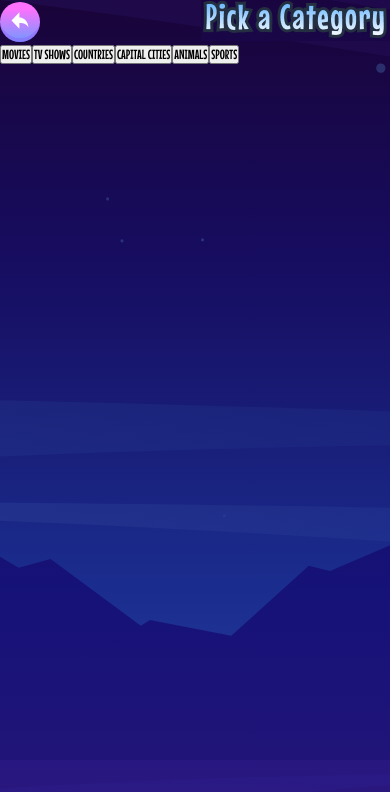
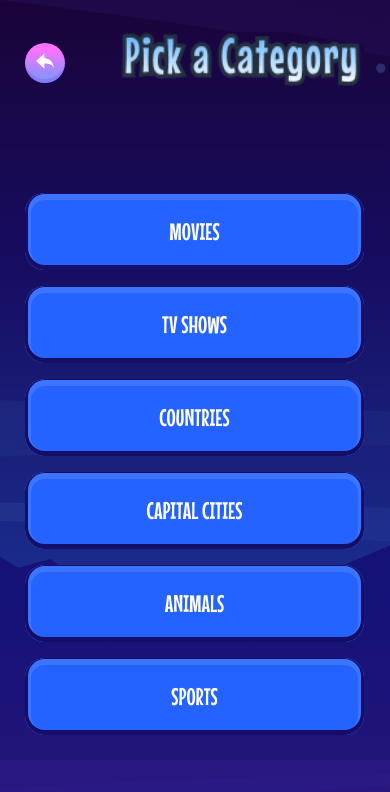
Before and after one commit to wallas938/hangman-ang, an Angular app: page /choose-category in a window 390 px wide. Shown: the top 792 px of the page. Built offline with nearby package versions, Linux system fonts and the light colour scheme.

Commit message:
category mobile screen finish

```diff
--- a/src/app/categories/categories.component.html
+++ b/src/app/categories/categories.component.html
@@ -3,10 +3,12 @@
     <div class="top">
       <app-header [value]="categoryTitles"></app-header>
     </div>
-    <div class="rules">
+    <ul class="categories">
       @for (name of categoryNames; track name) {
-        <button [routerLink]="['/game', {cat: name}]">{{name}}</button>
+        <li class="categories__category">
+          <button [routerLink]="['/game', {cat: name}]">{{ name }}</button>
+        </li>
       }
-    </div>
+    </ul>
   </div>
 </div>
--- a/src/app/categories/categories.component.scss
+++ b/src/app/categories/categories.component.scss
@@ -0,0 +1,39 @@
+@import "sass/breakpoints";
+@import "sass/mixins";
+@import "sass/colors";
+@import "sass/helpers/functions";
+@import "sass/layout/index";
+@import "sass/typography";
+
+
+.root {
+  padding: toRem(32, 16) toRem(26, 16) 0 toRem(25, 16);
+
+  .container {
+    max-width: toRem(576, 16);
+    margin: 0 auto;
+    .categories {
+      padding-top: toRem(100, 16);
+      display: flex;
+      flex-direction: column;
+      row-gap: toRem(16, 16);
+      align-items: center;
+
+      &__category {
+        width: 100%;
+      }
+
+      &__category > button {
+        width: 100%;
+        min-width: toRem(324, 16);
+        height: toRem(77, 16);
+        border-radius: toRem(20, 16);
+        border: none;
+        background: var(--Blue, $Blue);
+        box-shadow: 0px -2px 0px 3px #140E66 inset, 0px 1px 0px 6px #3C74FF inset;
+        color: $White;
+        font-size: toRem(24, 16);
+      }
+    }
+  }
+}
--- a/src/app/categories/categories.component.ts
+++ b/src/app/categories/categories.component.ts
@@ -27,22 +27,22 @@ export class CategoriesComponent {
     mobile_title: {
       src: "assets/images/category-title_m.png",
       sizes: {
-        width: "245px",
-        height: "58px"
+        width: "245",
+        height: "58"
       }
     },
     tablet_title: {
       src: "assets/images/category-title_t.png",
       sizes: {
-        width: "451px",
-        height: "125px"
+        width: "451",
+        height: "125"
       }
     },
     desktop_title: {
       src: "assets/images/category-title_d.png",
       sizes: {
-        width: "590px",
-        height: "163px"
+        width: "590",
+        height: "163"
       }
     },
   }
--- a/src/app/directives/title-sizes.directive.ts
+++ b/src/app/directives/title-sizes.directive.ts
@@ -1,19 +1,22 @@
-import {Directive, ElementRef, Input} from '@angular/core';
+import { AfterContentInit, AfterViewInit, Directive, ElementRef, HostBinding, Input, OnInit, Renderer2 } from '@angular/core';
 
 @Directive({
   selector: '[appTitleSizes]',
-  standalone: true
+  standalone: true,
 })
-export class TitleSizesDirective {
+export class TitleSizesDirective implements OnInit {
   @Input()
-  sizes: { width: string, height: string } = {
+  dimensions: { width: string, height: string } = {
     width: '',
     height: ''
   }
-  @Input() appTitleSizes!: { width: string; height: string };
-  constructor(private el: ElementRef) {
-    this.el.nativeElement.style.width = this.sizes.width;
-    this.el.nativeElement.style.height = this.sizes.height;
+
+  constructor(private renderer: Renderer2, private el: ElementRef) {
+  }
+  ngOnInit(): void {
+    this.renderer.setStyle(this.el.nativeElement, "width", this.dimensions.width);
+    this.renderer.setStyle(this.el.nativeElement, "height", this.dimensions.height);
+    console.log(this.dimensions)
   }
 
 }
--- a/src/app/howtoplay/howtoplay.component.ts
+++ b/src/app/howtoplay/howtoplay.component.ts
@@ -6,8 +6,8 @@ import {HeaderComponent, TitleImageSources} from "../layout/header/header.compon
 interface CardContent {
   number: string;
   rule: string;
-  description: string
-}
+  description: string;
+};
 
 @Component({
   selector: 'app-howtoplay',
@@ -42,22 +42,22 @@ export class HowtoplayComponent {
     mobile_title: {
       src: "assets/images/howtoplay_m.png",
       sizes: {
-        width: "185px",
-        height: "58px"
+        width: "185",
+        height: "58"
       }
     },
     tablet_title: {
       src: "assets/images/howtoplay_t.png",
       sizes: {
-        width: "343px",
-        height: "125px"
+        width: "343",
+        height: "125"
       }
     },
     desktop_title: {
       src: "assets/images/howtoplay_d.png",
       sizes: {
-        width: "448px",
-        height: "163px"
+        width: "448",
+        height: "163"
       }
     },
   }
--- a/src/app/layout/header/header.component.html
+++ b/src/app/layout/header/header.component.html
@@ -12,25 +12,22 @@
         <source media="(min-width: 1440px)" srcset="assets/images/icon-back.svg" height="38" width="41">
 
         <!-- Balise img pour les appareils ne prenant pas en charge la balise picture ou les requêtes media -->
-        <img src="fallback_image.jpg" alt="Description de l'image">
+        <img src="assets/images/icon-back.svg" alt="Description de l'image">
       </picture>
     </button>
-    <p class="title">
       <picture>
-        <!-- Source pour les appareils avec une largeur d'écran inférieure à 375 pixels -->
-        <source media="(max-width: 767px)"
-                [srcset]="value.mobile_title.src"
-                [appTitleSizes]="value.mobile_title.sizes">
+        <source media="(max-width: 767px)" [srcset]="value.mobile_title.src" [width]="value.mobile_title.sizes.width"
+                [height]="value.mobile_title.sizes.height">
 
-        <!-- Source pour les appareils avec une largeur d'écran supérieure ou égale à 600 pixels -->
-        <source media="(max-width: 1439px)" [srcset]="value.tablet_title.src" [appTitleSizes]="value.tablet_title.sizes">
+        <source media="(max-width: 1439px)"
+                [srcset]="value.tablet_title.src"
+                [width]="value.tablet_title.sizes.width"
+                [height]="value.tablet_title.sizes.height">
 
-        <!-- Source pour les appareils avec une largeur d'écran supérieure ou égale à 600 pixels -->
-        <source media="(min-width: 1440px)" [srcset]="value.desktop_title.src" [appTitleSizes]="value.desktop_title.sizes">
-        <!-- Balise img pour les appareils ne prenant pas en charge la balise picture ou les requêtes media -->
-        <img [src]="value.mobile_title.src" alt="Description de l'image">
+        <source media="(min-width: 1440px)" [srcset]="value.desktop_title.src" [width]="value.desktop_title.sizes.width"
+                [height]="value.desktop_title.sizes.height">
+        <img [src]="value.mobile_title.src" alt="page title" [width]="value.mobile_title.sizes.width"
+             [height]="value.mobile_title.sizes.height">
       </picture>
-<!--      <img ngSrc="assets/images/howtoplay_m.png" alt="page title" height="58" width="185">-->
-    </p>
   </div>
 </div>
--- a/src/app/layout/header/header.component.scss
+++ b/src/app/layout/header/header.component.scss
@@ -13,7 +13,6 @@
     @include breakpoint-up(medium) {
       justify-content: flex-start;
     }
-
     .back {
       width: toRem(40, 16);
       height: toRem(40, 16);
@@ -39,26 +38,5 @@
     .back:hover {
       background: linear-gradient(0deg, rgba(255, 255, 255, 0.25) 0%, rgba(255, 255, 255, 0.25) 100%), linear-gradient(180deg, #FE71FE 16.42%, #7199FF 100%);
     }
-
-    .title {
-      display: flex;
-      justify-content: space-between;
-      align-items: center;
-
-      //img {
-      //  width: toRem(185, 16);
-      //  height: toRem(58, 16);
-      //
-      //  @include breakpoint-up(medium) {
-      //    width: toRem(343, 16);
-      //    height: toRem(125, 16);
-      //  }
-      //
-      //  @include breakpoint-up(large) {
-      //    width: toRem(448, 16);
-      //    height: toRem(163, 16);
-      //  }
-      //}
-    }
   }
 }
--- a/src/app/layout/header/header.component.ts
+++ b/src/app/layout/header/header.component.ts
@@ -32,17 +32,16 @@ export interface TitleImageSources {
   standalone: true,
   imports: [
     RouterLink,
-    NgOptimizedImage,
     TitleSizesDirective,
   ],
+  inputs: ["appTitleSizes"],
   templateUrl: './header.component.html',
   styleUrl: './header.component.scss'
 })
-export class HeaderComponent implements AfterViewInit {
+export class HeaderComponent {
   @Input()
   value!: TitleImageSources;
 
-  ngAfterViewInit(): void {
-    console.log(this.value)
+  constructor() {
   }
 }
--- a/src/sass/_reset.scss
+++ b/src/sass/_reset.scss
@@ -7,7 +7,6 @@
 }
 
 img {
-    width: 100%;
 }
 
 html {
```
